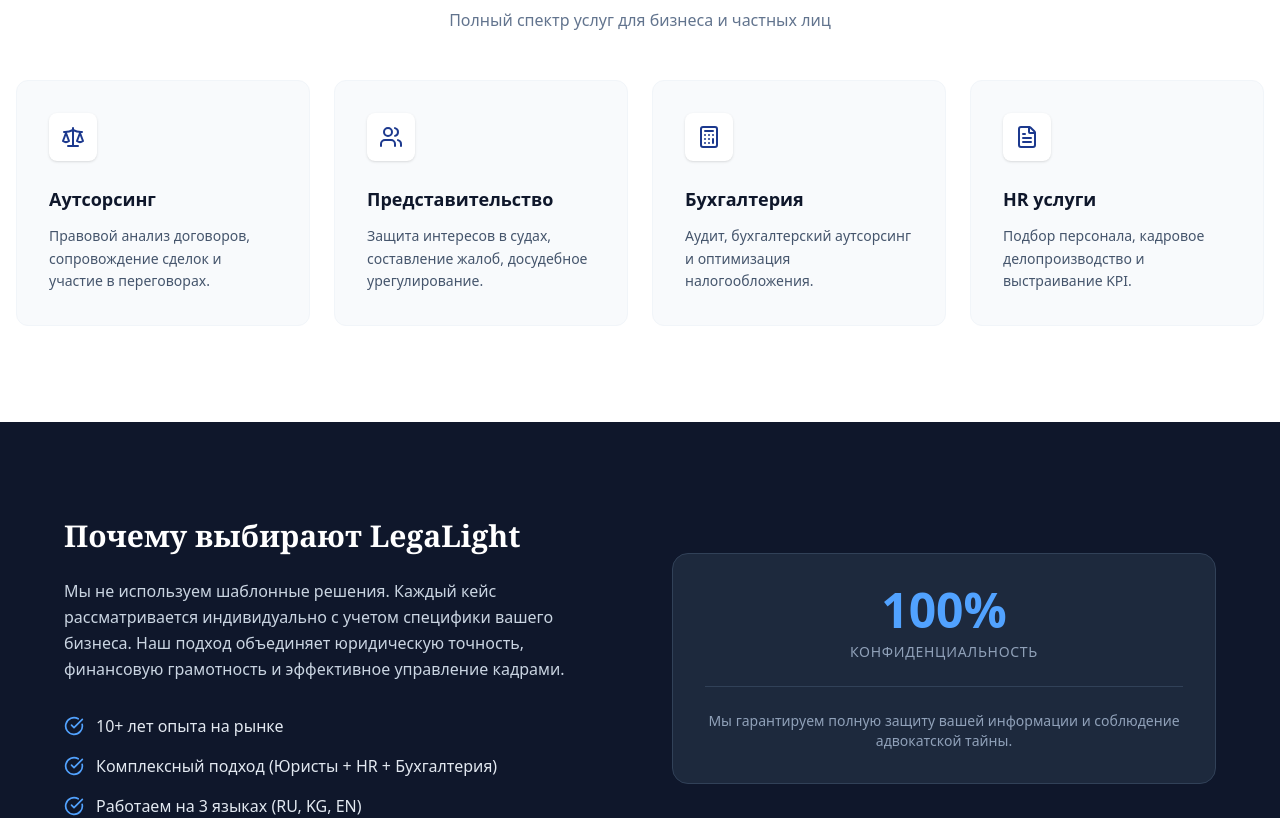
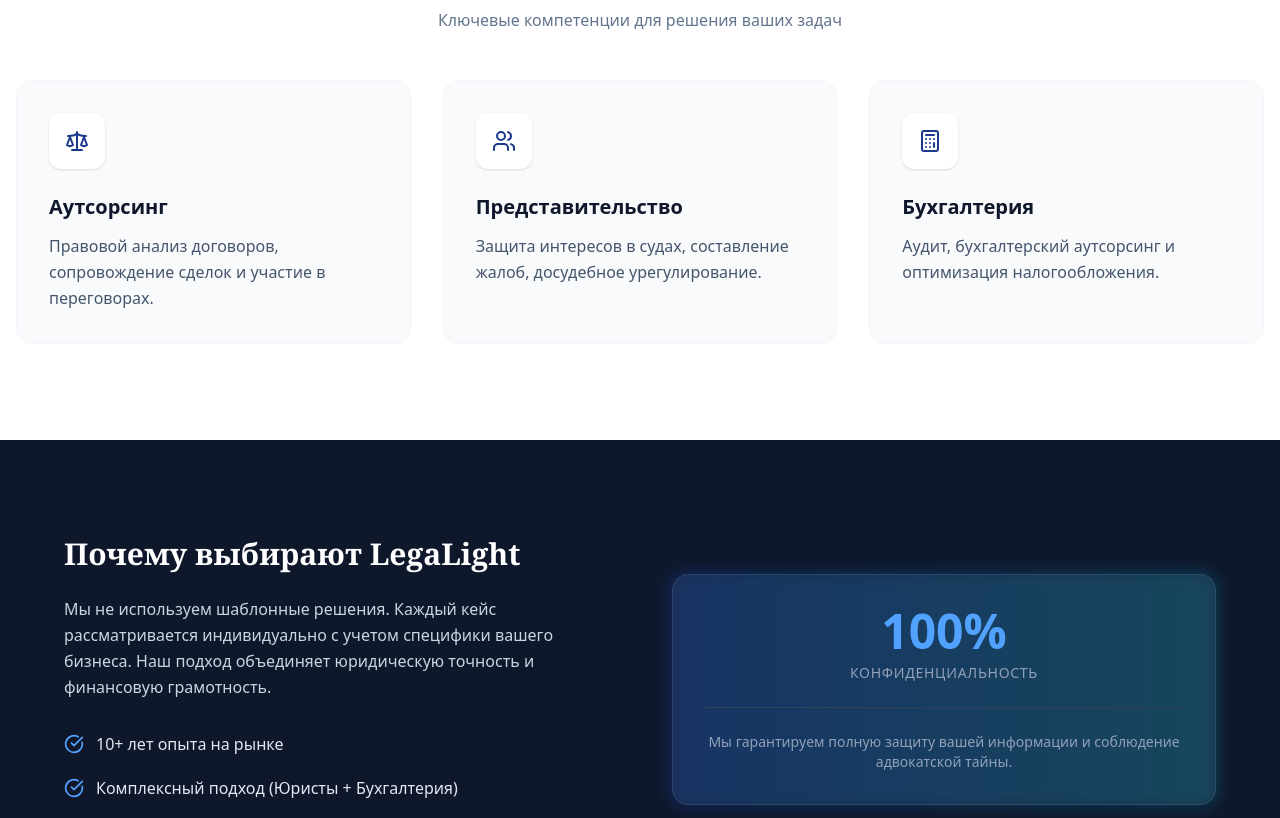
Before and after one commit to Rinat18/legalight, a Next.js app: page / in a window 1280 px wide. Shown: the part 780-1598 px from the top of the page. Built offline with nearby package versions, Linux system fonts and the light colour scheme.

Commit message:
Update animation

```diff
--- a/app/page.tsx
+++ b/app/page.tsx
@@ -1,12 +1,36 @@
+'use client'; // Обязательно для анимаций
+
 import Link from 'next/link';
-import { Scale, Phone, MapPin, CheckCircle, Calculator, Users, FileText, ArrowRight, Mail, MessageCircle, Send } from 'lucide-react';
+import { Scale, Phone, MapPin, CheckCircle, Calculator, Users, ArrowRight, Mail, MessageCircle, Send } from 'lucide-react';
+import { motion } from 'framer-motion';
+
+// Настройки анимации (чтобы не дублировать код)
+const fadeInUp = {
+  hidden: { opacity: 0, y: 40 },
+  visible: { opacity: 1, y: 0, transition: { duration: 0.6, ease: "easeOut" } }
+};
+
+const staggerContainer = {
+  hidden: { opacity: 0 },
+  visible: {
+    opacity: 1,
+    transition: {
+      staggerChildren: 0.2 // Задержка между появлением карточек
+    }
+  }
+};
 
 export default function Home() {
   return (
     <div className="min-h-screen bg-white font-sans text-slate-900 selection:bg-blue-100">
 
       {/* --- HEADER --- */}
-      <header className="fixed top-0 w-full bg-white/95 backdrop-blur-sm border-b border-slate-100 z-50">
+      <motion.header
+        initial={{ y: -100, opacity: 0 }}
+        animate={{ y: 0, opacity: 1 }}
+        transition={{ duration: 0.8 }}
+        className="fixed top-0 w-full bg-white/90 backdrop-blur-md border-b border-slate-100 z-50"
+      >
         <div className="max-w-7xl mx-auto px-4 sm:px-6 h-16 md:h-20 flex items-center justify-between">
 
           {/* Логотип */}
@@ -15,36 +39,31 @@
             <span className="text-[9px] md:text-[10px] text-slate-500 font-medium tracking-widest uppercase mt-1">Юридическая компания</span>
           </div>
 
-          {/* Меню (скрыто на мобильных) */}
+          {/* Меню */}
           <nav className="hidden lg:flex gap-8 text-sm font-medium text-slate-600 absolute left-1/2 -translate-x-1/2">
             <Link href="#services" className="hover:text-blue-900 transition">Услуги</Link>
             <Link href="#about" className="hover:text-blue-900 transition">О компании</Link>
             <Link href="#contact" className="hover:text-blue-900 transition">Контакты</Link>
           </nav>
 
-          {/* Правая часть: Мессенджеры, Телефоны и Кнопка */}
+          {/* Контакты справа */}
           <div className="flex items-center gap-3 md:gap-6">
-
-            {/* Блок контактов (Иконки + Номера) */}
             <div className="flex items-center gap-4">
 
-              {/* Мессенджеры (Видны всегда) */}
+              {/* Мессенджеры */}
               <div className="flex items-center gap-2 md:gap-3">
-                 <a href="https://wa.me/996772774433" target="_blank" className="w-8 h-8 md:w-9 md:h-9 flex items-center justify-center rounded-full bg-green-50 text-green-600 hover:bg-green-600 hover:text-white transition border border-green-100" aria-label="WhatsApp">
+                 <a href="https://wa.me/996772774433" target="_blank" className="w-8 h-8 md:w-9 md:h-9 flex items-center justify-center rounded-full bg-green-50 text-green-600 hover:bg-green-600 hover:text-white transition border border-green-100 hover:scale-110 duration-300">
                     <MessageCircle size={18} />
                  </a>
-                 <a href="https://t.me/+996772774433" target="_blank" className="w-8 h-8 md:w-9 md:h-9 flex items-center justify-center rounded-full bg-blue-50 text-blue-500 hover:bg-blue-500 hover:text-white transition border border-blue-100" aria-label="Telegram">
+                 <a href="https://t.me/+996772774433" target="_blank" className="w-8 h-8 md:w-9 md:h-9 flex items-center justify-center rounded-full bg-blue-50 text-blue-500 hover:bg-blue-500 hover:text-white transition border border-blue-100 hover:scale-110 duration-300">
                     <Send size={18} />
                  </a>
               </div>
 
-              {/* Разделитель (только на ПК) */}
               <div className="hidden lg:block w-px h-8 bg-slate-200"></div>
 
               {/* Телефоны */}
               <div className="flex flex-col items-end">
-
-                {/* МОБИЛЬНАЯ ВЕРСИЯ: Две иконки звонка */}
                 <div className="lg:hidden flex gap-2">
                   <a href="tel:+996772774433" className="w-8 h-8 flex items-center justify-center rounded-full bg-slate-100 text-slate-600 active:bg-blue-100 border border-slate-200">
                     <Phone className="w-4 h-4" />
@@ -54,7 +73,6 @@
                   </a>
                 </div>
 
-                {/* ДЕСКТОП ВЕРСИЯ: Номера текстом */}
                 <div className="hidden lg:flex flex-col items-end leading-tight">
                   <a href="tel:+996772774433" className="text-sm font-bold text-slate-800 hover:text-blue-900 transition">
                     +996 (772) 77-44-33
@@ -64,101 +82,150 @@
                   </a>
                 </div>
               </div>
-
             </div>
 
-            {/* Кнопка заявки (Скрыта на мобильном, чтобы не перегружать шапку) */}
-            <Link href="#contact" className="hidden xl:block bg-blue-900 text-white px-5 py-2.5 rounded text-sm font-medium hover:bg-blue-800 transition shadow-lg shadow-blue-900/20 whitespace-nowrap">
+            <Link href="#contact" className="hidden xl:block bg-blue-900 text-white px-5 py-2.5 rounded text-sm font-medium hover:bg-blue-800 transition shadow-lg shadow-blue-900/20 whitespace-nowrap hover:-translate-y-0.5 transform duration-200">
               Оставить заявку
             </Link>
           </div>
         </div>
-      </header>
+      </motion.header>
 
       {/* --- HERO BLOCK --- */}
       <section className="pt-24 md:pt-32 pb-16 md:pb-24 px-4 bg-slate-50 border-b border-slate-100">
-        <div className="max-w-5xl mx-auto text-center">
-          <span className="inline-block py-1 px-3 rounded-full bg-white border border-slate-200 text-blue-900 text-[10px] md:text-xs font-bold tracking-wide mb-6 shadow-sm">
+        <motion.div
+          initial="hidden"
+          animate="visible"
+          variants={staggerContainer}
+          className="max-w-5xl mx-auto text-center"
+        >
+          <motion.span variants={fadeInUp} className="inline-block py-1 px-3 rounded-full bg-white border border-slate-200 text-blue-900 text-[10px] md:text-xs font-bold tracking-wide mb-6 shadow-sm">
             БИШКЕК • КЫРГЫЗСТАН
-          </span>
-          <h1 className="text-3xl md:text-6xl font-serif font-bold text-slate-900 mb-6 md:mb-8 leading-tight">
+          </motion.span>
+          <motion.h1 variants={fadeInUp} className="text-3xl md:text-6xl font-serif font-bold text-slate-900 mb-6 md:mb-8 leading-tight">
             Комплексная защита <br className="hidden md:block"/>
             <span className="text-blue-900">вашего бизнеса и прав</span>
-          </h1>
-          <p className="text-base md:text-lg text-slate-600 mb-8 md:mb-10 max-w-2xl mx-auto leading-relaxed">
+          </motion.h1>
+          <motion.p variants={fadeInUp} className="text-base md:text-lg text-slate-600 mb-8 md:mb-10 max-w-2xl mx-auto leading-relaxed">
             Команда LegaLight — это квалифицированные юристы с опытом более 10 лет.
             Мы предлагаем готовые решения: от юридического аутсорсинга до бухгалтерии.
-          </p>
-          <div className="flex flex-col sm:flex-row gap-4 justify-center items-center">
-            <Link href="#contact" className="w-full sm:w-auto bg-blue-900 text-white px-8 py-4 rounded text-center font-medium hover:bg-blue-800 transition flex items-center justify-center gap-2 shadow-xl shadow-blue-900/20">
+          </motion.p>
+          <motion.div variants={fadeInUp} className="flex flex-col sm:flex-row gap-4 justify-center items-center">
+            <Link href="#contact" className="w-full sm:w-auto bg-blue-900 text-white px-8 py-4 rounded text-center font-medium hover:bg-blue-800 transition flex items-center justify-center gap-2 shadow-xl shadow-blue-900/20 hover:-translate-y-1 duration-200">
               Получить консультацию <ArrowRight size={18} />
             </Link>
-            <Link href="#services" className="w-full sm:w-auto bg-white border border-slate-200 text-slate-700 px-8 py-4 rounded text-center font-medium hover:border-blue-900 hover:text-blue-900 transition">
+            <Link href="#services" className="w-full sm:w-auto bg-white border border-slate-200 text-slate-700 px-8 py-4 rounded text-center font-medium hover:border-blue-900 hover:text-blue-900 transition hover:-translate-y-1 duration-200">
               Наши практики
             </Link>
-          </div>
-        </div>
+          </motion.div>
+        </motion.div>
       </section>
 
-      {/* --- SERVICES (GRID) --- */}
+      {/* --- SERVICES (GRID - 3 ITEMS) --- */}
       <section id="services" className="py-16 md:py-24 px-4 bg-white">
         <div className="max-w-7xl mx-auto">
-          <div className="text-center mb-12">
+          <motion.div
+            initial="hidden"
+            whileInView="visible"
+            viewport={{ once: true, margin: "-100px" }}
+            variants={fadeInUp}
+            className="text-center mb-12"
+          >
             <h2 className="text-2xl md:text-3xl font-serif font-bold text-slate-900 mb-3">Направления деятельности</h2>
-            <p className="text-slate-500 text-sm md:text-base">Полный спектр услуг для бизнеса и частных лиц</p>
-          </div>
+            <p className="text-slate-500 text-sm md:text-base">Ключевые компетенции для решения ваших задач</p>
+          </motion.div>
 
-          <div className="grid grid-cols-1 md:grid-cols-2 lg:grid-cols-4 gap-6">
+          <motion.div
+            initial="hidden"
+            whileInView="visible"
+            viewport={{ once: true, margin: "-100px" }}
+            variants={staggerContainer}
+            // ИЗМЕНЕНИЕ: grid-cols-3 для симметрии
+            className="grid grid-cols-1 md:grid-cols-3 gap-8"
+          >
             {[
               { title: "Аутсорсинг", icon: <Scale />, text: "Правовой анализ договоров, сопровождение сделок и участие в переговорах." },
               { title: "Представительство", icon: <Users />, text: "Защита интересов в судах, составление жалоб, досудебное урегулирование." },
               { title: "Бухгалтерия", icon: <Calculator />, text: "Аудит, бухгалтерский аутсорсинг и оптимизация налогообложения." },
-              { title: "HR услуги", icon: <FileText />, text: "Подбор персонала, кадровое делопроизводство и выстраивание KPI." }
             ].map((item, i) => (
-              <div key={i} className="group p-6 md:p-8 rounded-xl bg-slate-50 border border-slate-100 hover:border-blue-200 hover:bg-blue-50/50 transition duration-300">
-                <div className="w-12 h-12 bg-white rounded-lg flex items-center justify-center mb-6 text-blue-900 shadow-sm group-hover:scale-110 transition">
+              <motion.div
+                key={i}
+                variants={fadeInUp}
+                whileHover={{ y: -10, transition: { duration: 0.2 } }} // Анимация при наведении
+                className="group p-8 rounded-2xl bg-slate-50 border border-slate-100 hover:border-blue-200 hover:bg-blue-50/30 hover:shadow-xl hover:shadow-blue-900/5 transition duration-300"
+              >
+                <div className="w-14 h-14 bg-white rounded-xl flex items-center justify-center mb-6 text-blue-900 shadow-sm group-hover:scale-110 group-hover:bg-blue-600 group-hover:text-white transition duration-300">
                   {item.icon}
                 </div>
-                <h3 className="text-lg font-bold mb-3">{item.title}</h3>
-                <p className="text-sm text-slate-600 leading-relaxed">{item.text}</p>
-              </div>
+                <h3 className="text-xl font-bold mb-3">{item.title}</h3>
+                <p className="text-slate-600 leading-relaxed">{item.text}</p>
+              </motion.div>
             ))}
-          </div>
+          </motion.div>
         </div>
       </section>
 
       {/* --- ABOUT / TRUST --- */}
       <section id="about" className="py-16 md:py-24 px-4 bg-slate-900 text-white overflow-hidden relative">
         <div className="max-w-6xl mx-auto relative z-10 grid md:grid-cols-2 gap-12 md:gap-16 items-center">
-          <div>
+          <motion.div
+            initial="hidden"
+            whileInView="visible"
+            viewport={{ once: true }}
+            variants={fadeInUp}
+          >
             <h2 className="text-2xl md:text-3xl font-serif font-bold mb-6">Почему выбирают LegaLight</h2>
             <p className="text-slate-300 mb-8 leading-relaxed text-sm md:text-base">
               Мы не используем шаблонные решения. Каждый кейс рассматривается индивидуально с учетом специфики вашего бизнеса.
-              Наш подход объединяет юридическую точность, финансовую грамотность и эффективное управление кадрами.
+              Наш подход объединяет юридическую точность и финансовую грамотность.
             </p>
-            <div className="space-y-4">
-              {["10+ лет опыта на рынке", "Комплексный подход (Юристы + HR + Бухгалтерия)", "Работаем на 3 языках (RU, KG, EN)"].map((txt, i) => (
-                <div key={i} className="flex items-start gap-3">
+            <div className="space-y-5">
+              {["10+ лет опыта на рынке", "Комплексный подход (Юристы + Бухгалтерия)", "Работаем на 3 языках (RU, KG, EN)"].map((txt, i) => (
+                <motion.div
+                  key={i}
+                  initial={{ opacity: 0, x: -20 }}
+                  whileInView={{ opacity: 1, x: 0 }}
+                  transition={{ delay: i * 0.2, duration: 0.5 }}
+                  viewport={{ once: true }}
+                  className="flex items-start gap-3"
+                >
                   <CheckCircle className="text-blue-400 shrink-0 mt-0.5 w-5 h-5" />
                   <span className="text-slate-200 text-sm md:text-base">{txt}</span>
-                </div>
+                </motion.div>
               ))}
             </div>
-          </div>
+          </motion.div>
 
-          <div className="bg-slate-800 p-8 rounded-2xl border border-slate-700 text-center">
-             <div className="text-4xl md:text-5xl font-bold text-blue-400 mb-2">100%</div>
-             <div className="text-xs md:text-sm text-slate-400 uppercase tracking-wider">Конфиденциальность</div>
-             <div className="my-6 h-px bg-slate-700 w-full"></div>
-             <p className="text-slate-400 text-sm">Мы гарантируем полную защиту вашей информации и соблюдение адвокатской тайны.</p>
-          </div>
+          <motion.div
+             initial={{ scale: 0.9, opacity: 0 }}
+             whileInView={{ scale: 1, opacity: 1 }}
+             transition={{ duration: 0.8 }}
+             viewport={{ once: true }}
+             className="bg-slate-800 p-8 rounded-2xl border border-slate-700 text-center relative"
+          >
+             {/* Декоративный элемент - свечение */}
+             <div className="absolute -inset-1 bg-gradient-to-r from-blue-600 to-cyan-500 rounded-2xl blur opacity-20 group-hover:opacity-40 transition duration-1000"></div>
+
+             <div className="relative">
+                <div className="text-4xl md:text-5xl font-bold text-blue-400 mb-2">100%</div>
+                <div className="text-xs md:text-sm text-slate-400 uppercase tracking-wider">Конфиденциальность</div>
+                <div className="my-6 h-px bg-slate-700 w-full"></div>
+                <p className="text-slate-400 text-sm">Мы гарантируем полную защиту вашей информации и соблюдение адвокатской тайны.</p>
+             </div>
+          </motion.div>
         </div>
       </section>
 
       {/* --- CONTACT FORM --- */}
       <section id="contact" className="bg-slate-50 py-16 md:py-24 px-4 scroll-mt-20">
         <div className="max-w-6xl mx-auto">
-          <div className="bg-white rounded-2xl shadow-xl overflow-hidden grid lg:grid-cols-2">
+          <motion.div
+            initial={{ opacity: 0, y: 50 }}
+            whileInView={{ opacity: 1, y: 0 }}
+            viewport={{ once: true }}
+            transition={{ duration: 0.6 }}
+            className="bg-white rounded-2xl shadow-xl overflow-hidden grid lg:grid-cols-2"
+          >
 
             {/* Левая часть: Контакты */}
             <div className="p-8 md:p-14 bg-blue-900 text-white flex flex-col justify-between order-2 lg:order-1">
@@ -190,10 +257,10 @@
                           +996 (772) 77-44-33
                         </a>
                         <div className="flex gap-2">
-                           <a href="https://wa.me/996772774433" target="_blank" className="bg-green-600 p-1.5 rounded text-white hover:bg-green-500 transition" title="WhatsApp">
+                           <a href="https://wa.me/996772774433" target="_blank" className="bg-green-600 p-1.5 rounded text-white hover:bg-green-500 transition hover:scale-110" title="WhatsApp">
                              <MessageCircle size={16} />
                            </a>
-                           <a href="https://t.me/+996772774433" target="_blank" className="bg-blue-500 p-1.5 rounded text-white hover:bg-blue-400 transition" title="Telegram">
+                           <a href="https://t.me/+996772774433" target="_blank" className="bg-blue-500 p-1.5 rounded text-white hover:bg-blue-400 transition hover:scale-110" title="Telegram">
                              <Send size={16} />
                            </a>
                         </div>
@@ -205,10 +272,10 @@
                           +996 (554) 900-928
                         </a>
                         <div className="flex gap-2">
-                           <a href="https://wa.me/996554900928" target="_blank" className="bg-green-600 p-1.5 rounded text-white hover:bg-green-500 transition" title="WhatsApp">
+                           <a href="https://wa.me/996554900928" target="_blank" className="bg-green-600 p-1.5 rounded text-white hover:bg-green-500 transition hover:scale-110" title="WhatsApp">
                              <MessageCircle size={16} />
                            </a>
-                           <a href="https://t.me/+996554900928" target="_blank" className="bg-blue-500 p-1.5 rounded text-white hover:bg-blue-400 transition" title="Telegram">
+                           <a href="https://t.me/+996554900928" target="_blank" className="bg-blue-500 p-1.5 rounded text-white hover:bg-blue-400 transition hover:scale-110" title="Telegram">
                              <Send size={16} />
                            </a>
                         </div>
@@ -242,13 +309,13 @@
                 <input type="text" className="w-full px-4 py-3 rounded-lg border border-slate-200 focus:border-blue-900 focus:ring-1 focus:ring-blue-900 outline-none transition bg-slate-50" placeholder="Ваше имя" />
                 <input type="tel" className="w-full px-4 py-3 rounded-lg border border-slate-200 focus:border-blue-900 focus:ring-1 focus:ring-blue-900 outline-none transition bg-slate-50" placeholder="Телефон" />
                 <textarea rows={3} className="w-full px-4 py-3 rounded-lg border border-slate-200 focus:border-blue-900 focus:ring-1 focus:ring-blue-900 outline-none transition bg-slate-50" placeholder="Ваш вопрос"></textarea>
-                <button type="submit" className="w-full bg-blue-900 text-white py-4 rounded-lg font-bold hover:bg-blue-800 transition shadow-lg shadow-blue-900/10">
+                <button type="submit" className="w-full bg-blue-900 text-white py-4 rounded-lg font-bold hover:bg-blue-800 transition shadow-lg shadow-blue-900/10 hover:shadow-xl hover:-translate-y-0.5">
                   Отправить
                 </button>
               </form>
             </div>
 
-          </div>
+          </motion.div>
         </div>
       </section>
 
--- a/package.json
+++ b/package.json
@@ -9,6 +9,7 @@
     "lint": "eslint"
   },
   "dependencies": {
+    "framer-motion": "^12.26.2",
     "lucide-react": "^0.562.0",
     "next": "16.1.1",
     "react": "19.2.3",
```
Also changed, not shown: 1 other file (tests, documents, lock files or other folders).
